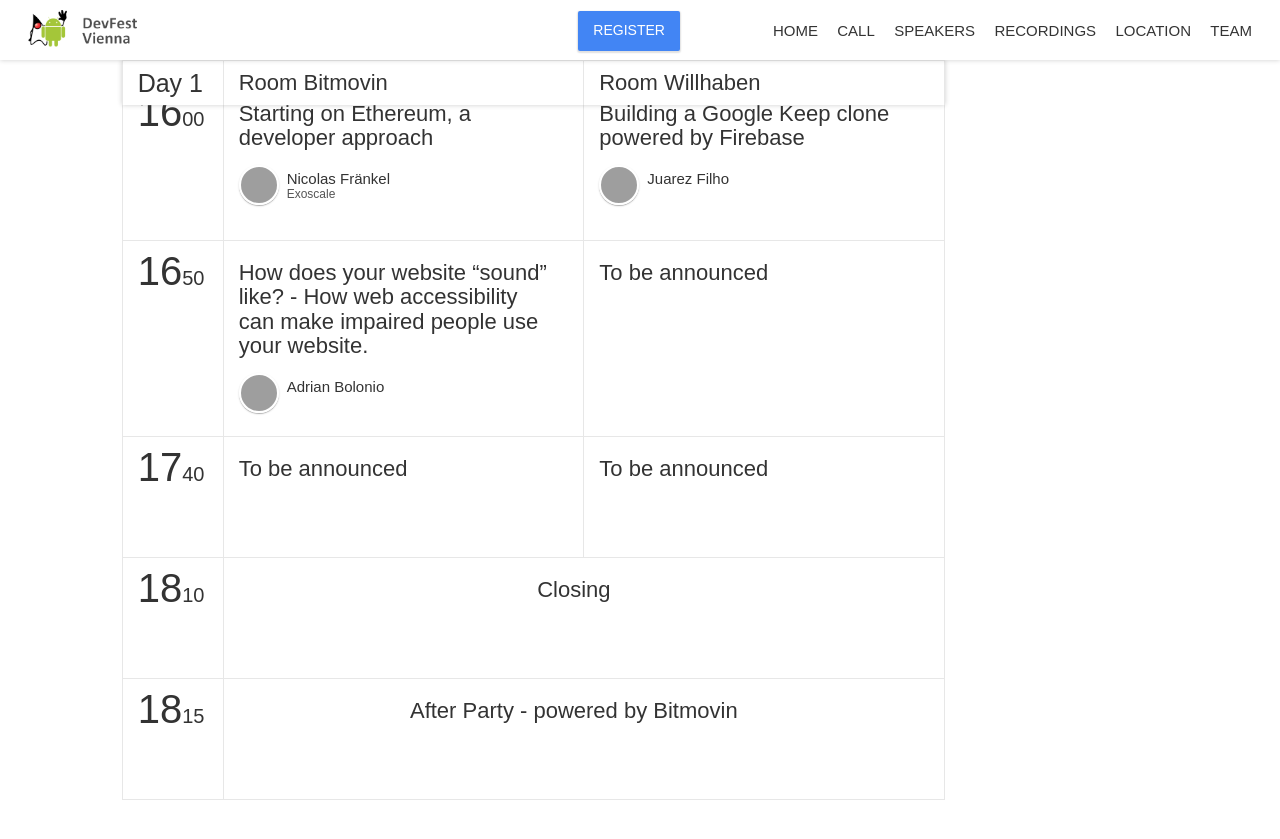
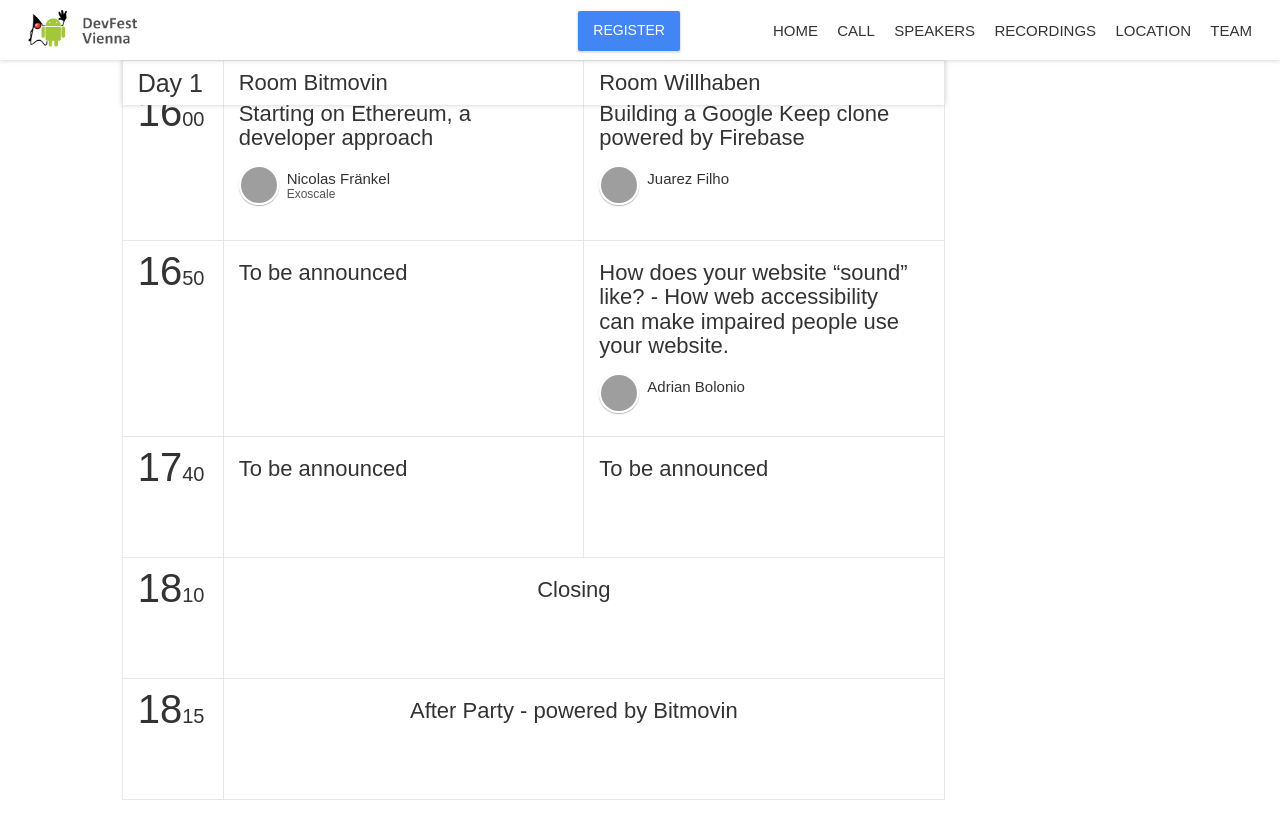
Before and after one commit to DevFestVienna/devfest-at-site, a Jekyll site: the page built from sessions.html, in a window 1280 px wide and 900 px high, scrolled down 2035 px. Shown: the top 839 px of the window. Built offline with Jekyll 4.4.1, drawn with Linux system fonts in a browser that asks for light colours; nearby versions of some CDN libraries; comment, search, counter and statistics services are not loaded; grey boxes are pictures that could not be loaded.

Commit message:
Moved Adrian's room

```diff
--- a/_data/schedule.yml
+++ b/_data/schedule.yml
@@ -63,7 +63,7 @@
     -
         startTime: "16:50"
         endTime: "17:40"
-        sessionIds: [121, 1]
+        sessionIds: [1, 121]
     -
         startTime: "17:40"
         endTime: "18:10"
```
